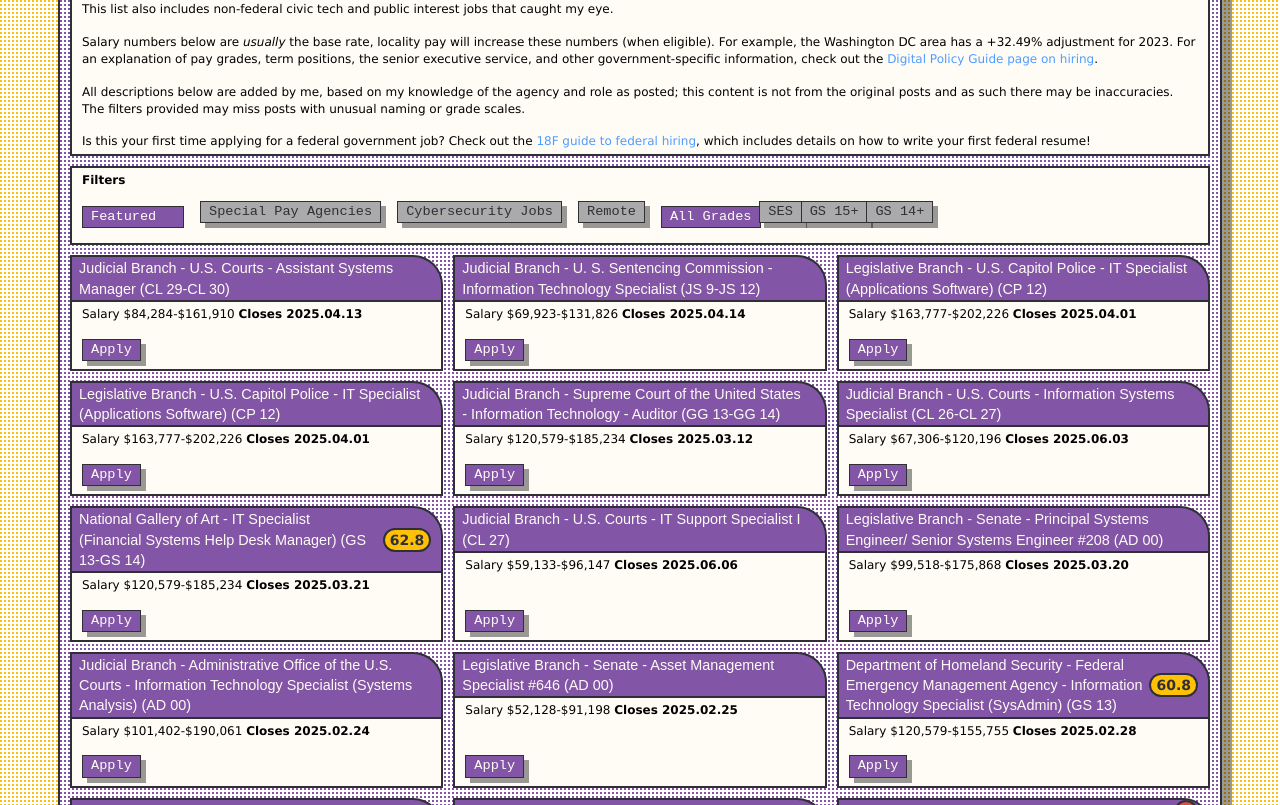
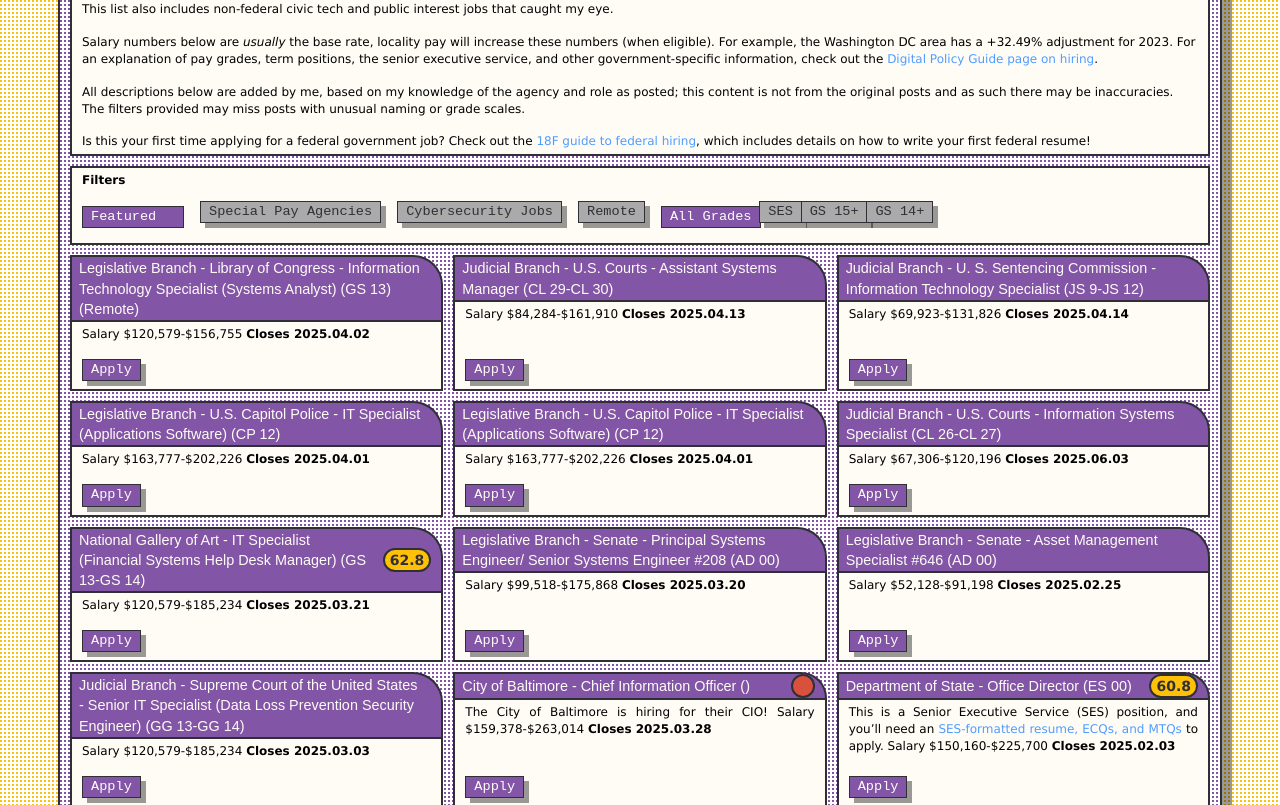
Before and after one commit to krusynth/billhunt.dev, a Jekyll site: the page built from usajobs.md, in a window 1280 px wide and 1400 px high, scrolled down 340 px. Shown: the top 805 px of the window. Built offline with Jekyll 4.4.1, drawn with Linux system fonts in a browser that asks for light colours; some web fonts are replaced; some of the changed text lies outside the part shown; grey boxes are pictures that could not be loaded.

Commit message:
Updating jobs.

```diff
--- a/_data/usajobs.yml
+++ b/_data/usajobs.yml
@@ -1,3 +1,17 @@
+- id: '833936600'
+  posted: '2025-03-20T09:51:37.8700'
+  closes: '2025-04-02T23:59:59.9970'
+  agency: Legislative Branch - Library of Congress
+  department: Legislative Branch
+  organization: Library of Congress
+  title: Information Technology Specialist (Systems Analyst)
+  lowGrade: GS 13
+  highGrade: GS 13
+  salaryMin: 120579
+  salaryMax: 156755
+  url: https://www.usajobs.gov/GetJob/ViewDetails/833936600
+  remote: true
+  source: usajobs
 - id: '830427000'
   posted: '2025-03-13T12:34:13.6670'
   closes: '2025-04-13T23:59:59.9970'
@@ -54,20 +68,6 @@
   url: https://www.usajobs.gov/GetJob/ViewDetails/833746200
   remote: false
   source: usajobs
-- id: '832612200'
-  posted: '2025-02-26T11:08:46.6070'
-  closes: '2025-03-12T23:59:59.9970'
-  agency: Judicial Branch - Supreme Court of the United States
-  department: Judicial Branch
-  organization: Supreme Court of the United States
-  title: Information Technology - Auditor
-  lowGrade: GG 13
-  highGrade: GG 14
-  salaryMin: 120579
-  salaryMax: 185234
-  url: https://www.usajobs.gov/GetJob/ViewDetails/832612200
-  remote: false
-  source: usajobs
 - id: '833131600'
   posted: '2025-03-03T18:59:45.6730'
   closes: '2025-06-03T23:59:59.9970'
@@ -96,20 +96,6 @@
   url: https://www.usajobs.gov/GetJob/ViewDetails/833288300
   remote: false
   source: usajobs
-- id: '833309500'
-  posted: '2025-03-06T13:26:45.9430'
-  closes: '2025-06-06T23:59:59.9970'
-  agency: Judicial Branch - U.S. Courts
-  department: Judicial Branch
-  organization: U.S. Courts
-  title: IT Support Specialist I
-  lowGrade: CL 27
-  highGrade: CL 27
-  salaryMin: 59133
-  salaryMax: 96147
-  url: https://www.usajobs.gov/GetJob/ViewDetails/833309500
-  remote: false
-  source: usajobs
 - id: '833334400'
   posted: '2025-03-06T17:00:29.2000'
   closes: '2025-03-20T23:59:59.9970'
@@ -122,20 +108,6 @@
   salaryMin: 99518
   salaryMax: 175868
   url: https://www.usajobs.gov/GetJob/ViewDetails/833334400
-  remote: false
-  source: usajobs
-- id: '830296600'
-  posted: '2025-02-10T00:00:00.0000'
-  closes: '2025-02-24T23:59:59.9970'
-  agency: Judicial Branch - Administrative Office of the U.S. Courts
-  department: Judicial Branch
-  organization: Administrative Office of the U.S. Courts
-  title: Information Technology Specialist (Systems Analysis)
-  lowGrade: AD 00
-  highGrade: AD 00
-  salaryMin: 101402
-  salaryMax: 190061
-  url: https://www.usajobs.gov/GetJob/ViewDetails/830296600
   remote: false
   source: usajobs
 - id: '831176900'
@@ -152,20 +124,6 @@
   url: https://www.usajobs.gov/GetJob/ViewDetails/831176900
   remote: false
   source: usajobs
-- id: '831495300'
-  posted: '2025-02-14T10:36:06.1530'
-  closes: '2025-02-28T23:59:59.9970'
-  agency: Department of Homeland Security - Federal Emergency Management Agency
-  department: Department of Homeland Security
-  organization: Federal Emergency Management Agency
-  title: Information Technology Specialist (SysAdmin)
-  lowGrade: GS 13
-  highGrade: GS 13
-  salaryMin: 120579
-  salaryMax: 155755
-  url: https://www.usajobs.gov/GetJob/ViewDetails/831495300
-  remote: false
-  source: usajobs
 - id: '831587600'
   posted: '2025-02-14T09:32:12.4100'
   closes: '2025-03-03T23:59:59.9970'
@@ -178,20 +136,6 @@
   salaryMin: 120579
   salaryMax: 185234
   url: https://www.usajobs.gov/GetJob/ViewDetails/831587600
-  remote: false
-  source: usajobs
-- id: '832100800'
-  posted: '2025-02-20T16:00:27.8430'
-  closes: '2025-03-06T23:59:59.9970'
-  agency: Legislative Branch - House of Representatives
-  department: Legislative Branch
-  organization: House of Representatives
-  title: Technology Service Desk Supervisor, IT Customer Solutions
-  lowGrade: HS 10
-  highGrade: HS 11
-  salaryMin: 121134
-  salaryMax: 137622
-  url: https://www.usajobs.gov/GetJob/ViewDetails/832100800
   remote: false
   source: usajobs
 - id: '1'
@@ -208,20 +152,6 @@
   remote: false
   source: other
   content: The City of Baltimore is hiring for their CIO!
-- id: '829355300'
-  posted: '2025-01-27T07:06:59.7300'
-  closes: '2025-02-10T23:59:59.9970'
-  agency: 'Smithsonian Institution '
-  department: Other Agencies and Independent Organizations
-  organization: 'Smithsonian Institution '
-  title: Supervisory Information Technology Specialist (Data Mgmt)
-  lowGrade: GS 15
-  highGrade: GS 15
-  salaryMin: 167603
-  salaryMax: 195200
-  url: https://www.usajobs.gov/GetJob/ViewDetails/829355300
-  remote: false
-  source: usajobs
 - id: '828868100'
   posted: '2025-01-21T00:00:00.0000'
   closes: '2025-02-03T23:59:59.9970'
```
